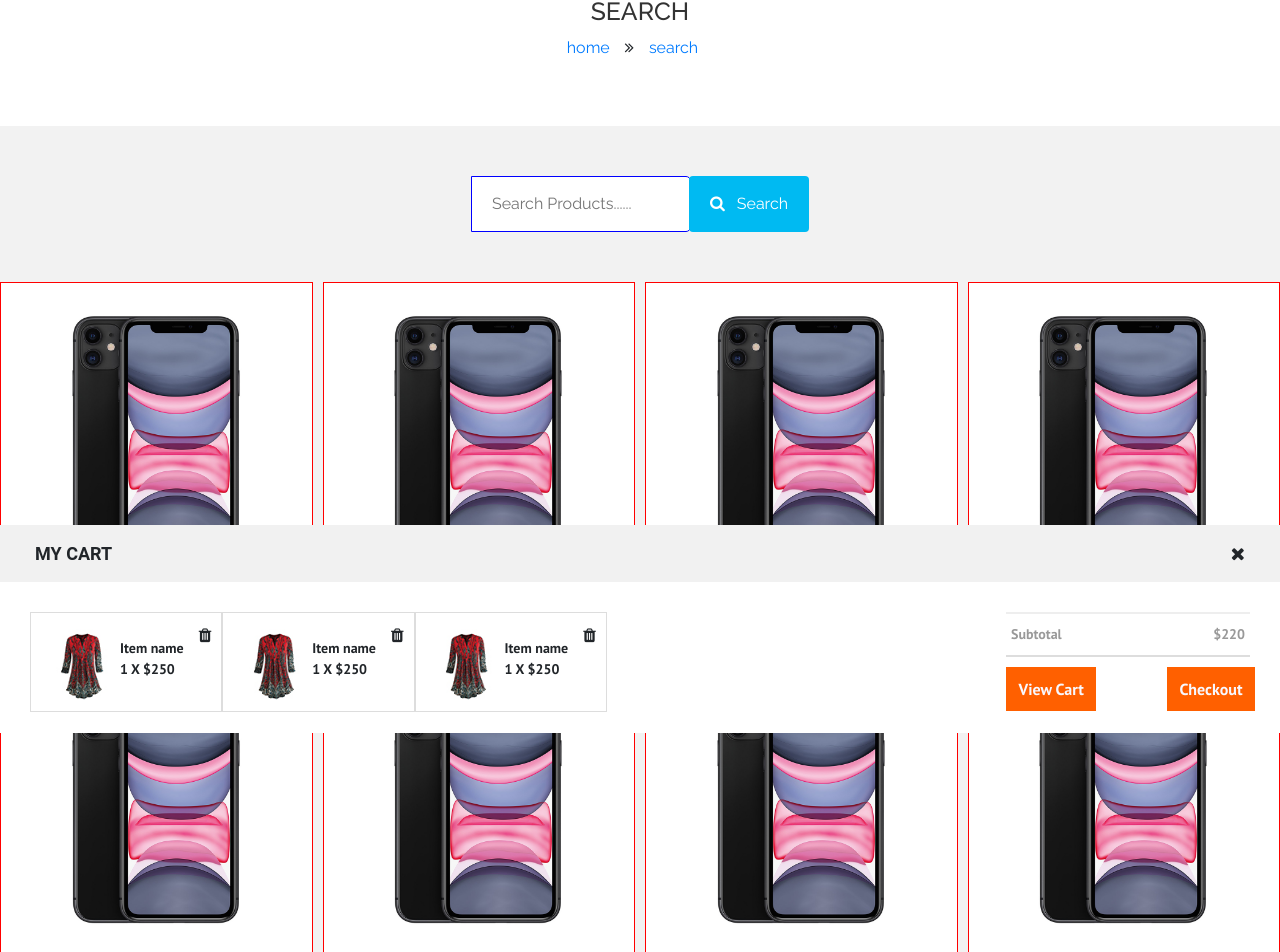
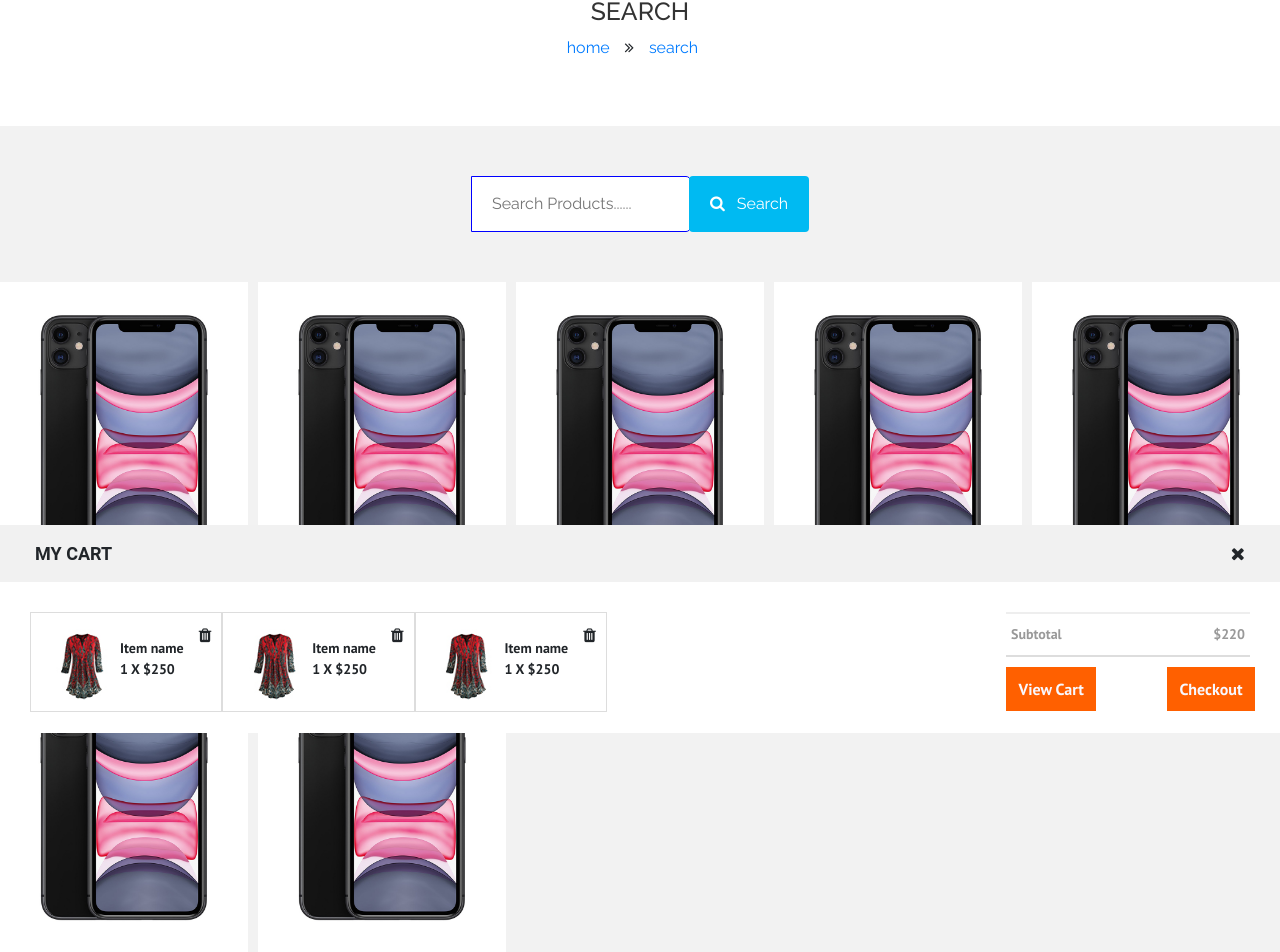
Before and after one commit to tawhidabdullah/bishwamarket, a React (Create React App) app: page /Search in a window 1280 px wide. Shown: the part 275-1227 px from the top of the page. Built offline with nearby package versions, Linux system fonts and the light colour scheme.

Commit message:
search-page mobile responsive fixed

```diff
--- /dev/null
+++ b/src/components/Search/SearchContain/SearchContain.tsx
@@ -0,0 +1,57 @@
+import React from 'react'
+import styled from "styled-components";
+const SearchContain=()=> {
+    return (
+      <Breadcrumbmain>
+        <Contain>
+          <h2>search</h2>
+          <List>
+            <li>
+              <a href="#">home</a>
+            </li>
+            <li>
+              <i className="fa fa-angle-double-right"></i>
+            </li>
+            <li>
+              <a href="#">search</a>
+            </li>
+          </List>
+        </Contain>
+      </Breadcrumbmain>
+    );
+}
+
+
+export default SearchContain;
+
+const Breadcrumbmain = styled.div`
+  padding: 50px 0px;
+  display: flex;
+  justify-content: center;
+  align-items: center;
+  background-color: #fff;
+`;
+
+const Contain = styled.div`
+  display: flex;
+  justify-content: center;
+  align-items: center;
+  flex-direction: column;
+
+  & h2 {
+    color: #333;
+    text-transform: uppercase;
+    margin-bottom: 10px;
+    font-size: calc(20px + (28 - 20) * ((100vw - 320px) / (1920 - 320)));
+  }
+`;
+
+const List = styled.ul`
+  display: flex;
+  justify-content: center;
+  align-items: center;
+  & li {
+    list-style-type: none;
+    margin-right: 15px;
+  }
+`;
--- /dev/null
+++ b/src/components/Search/SearchContain/index.tsx
@@ -0,0 +1 @@
+export {default as SearchContain} from "./SearchContain"
--- /dev/null
+++ b/src/components/Search/SearchField/SearchField.tsx
@@ -0,0 +1,54 @@
+import React from 'react'
+import styled from "styled-components"
+const SearchField = () => {
+  return (
+    <InputBox>
+      <input
+        type="text"
+        aria-label="Amount (to the nearest dollar)"
+        placeholder="Search Products......"
+      />
+
+      <button className="btn btn-normal">
+        <i className="fa fa-search"></i>Search
+      </button>
+    </InputBox>
+  );
+};
+
+
+export default SearchField;
+
+//input box
+
+
+const InputBox = styled.div`
+  padding: 50px 0px;
+  display: flex;
+  justify-content: center;
+  align-items: center;
+
+  & input {
+    border-radius: 0 5px 5px 0;
+    padding: 15px 20px;
+    font-size: 1rem;
+    line-height: 1.5;
+    color: #495057;
+    background-color: #fff;
+
+    border: 1px solid blue;
+    outline: none;
+  }
+
+  & button {
+    padding: 15px 20px;
+    margin-left: -2px;
+    width:fit-content;
+    background-color: #00baf2;
+    outline:none;
+    color:#fff;
+   & i{
+     padding-right:12px;
+ }
+  }
+`;
--- /dev/null
+++ b/src/components/Search/SearchField/index.tsx
@@ -0,0 +1,2 @@
+
+export { default as SearchField } from "./SearchField";
--- a/src/components/Slider/MainSlider/MainSlider.tsx
+++ b/src/components/Slider/MainSlider/MainSlider.tsx
@@ -24,13 +24,13 @@
       <Layout customStyles={customStyles}>
         <MainContent customStyles={customStyles}>
           <Slider {...settings}>
-            <ProductsByCategory />
-            <ProductsByCategory />
-            <ProductsByCategory />
-            <ProductsByCategory />
-            <ProductsByCategory />
-            <ProductsByCategory />
-            <ProductsByCategory />
+            <ProductsByCategory customStyles={customStyles} />
+            <ProductsByCategory customStyles={customStyles} />
+            <ProductsByCategory customStyles={customStyles} />
+            <ProductsByCategory customStyles={customStyles} />
+            <ProductsByCategory customStyles={customStyles} />
+            <ProductsByCategory customStyles={customStyles} />
+            <ProductsByCategory customStyles={customStyles} />
           </Slider>
         </MainContent>
       </Layout>
--- a/src/components/Slider/ProductsByCategory/ProductsByCategory.tsx
+++ b/src/components/Slider/ProductsByCategory/ProductsByCategory.tsx
@@ -15,7 +15,12 @@
   toggleQuickviewDrawer,
 } from "../../../redux/global/global.actions";
 
-const ProductsByCategory = ({ toggleCartDrawer, toggleQuickviewDrawer }) => {
+const ProductsByCategory = ({
+  toggleCartDrawer,
+  toggleQuickviewDrawer,
+
+  customStyles,
+}) => {
   return (
     <ProductBox>
       <ProductImgbox>
@@ -70,10 +75,10 @@
           <Price>$ 24.05</Price>
         </DetailRight>
       </ProductDetail>
-      {/* <NewLevel>
+      <NewLevel customStyles={customStyles}>
         <div>new</div>
       </NewLevel>
-      <OnSale>on sale</OnSale> */}
+      <OnSale customStyles={customStyles}>on sale</OnSale>
     </ProductBox>
   );
 };
@@ -118,7 +123,7 @@
   justify-content: space-around;
 
    width:100%;
-   background-color:#f2f2f2;
+
 `;
 
 const ProductBox = styled.div`
@@ -130,7 +135,7 @@
   position: relative;
   overflow: hidden;
   background-color: #fff;
-  border:1px solid red;
+
 
   &:hover ${ProductIconContainer} {
     transform: translateX(0%);
@@ -175,6 +180,8 @@
   right: 0;
   padding: 0 6px;
   font-size: calc(10px + (12 - 10) * ((100vw - 320px) / (1920 - 320)));
+  visibility: ${(props) =>
+    props.customStyles ? props.customStyles.Levelvisibility : ""};
 `;
 
 const NewLevel = styled.div`
@@ -184,6 +191,8 @@
   padding: 5px;
   font-weight: 600;
   letter-spacing: 1px;
+  visibility: ${(props) =>
+    props.customStyles ? props.customStyles.Levelvisibility : ""};
 
   &::before {
     width: 0;
--- /dev/null
+++ b/src/containers/Search/SearchContainer.tsx
@@ -0,0 +1,73 @@
+import React from 'react'
+import styled from "styled-components"
+import { SearchContain } from "../../components/Search/SearchContain/";
+import { SearchField } from "../../components/Search/SearchField";
+import { ProductsByCategory } from "../../components/Slider/ProductsByCategory";
+ const SearchContainer = () => {
+   return (
+     <Section>
+       <SearchContain />
+       <SearchField />
+
+       <Main>
+         <ProductsByCategory
+           customStyles={{
+             productBackgroundColor: "fff",
+             Levelvisibility: "hidden",
+           }}
+         />
+         <ProductsByCategory
+           customStyles={{
+             productBackgroundColor: "fff",
+             Levelvisibility: "hidden",
+           }}
+         />
+         <ProductsByCategory
+           customStyles={{
+             productBackgroundColor: "fff",
+             Levelvisibility: "hidden",
+           }}
+         />
+         <ProductsByCategory
+           customStyles={{
+             productBackgroundColor: "fff",
+             Levelvisibility: "hidden",
+           }}
+         />
+         <ProductsByCategory
+           customStyles={{
+             productBackgroundColor: "fff",
+             Levelvisibility: "hidden",
+           }}
+         />
+
+         <ProductsByCategory
+           customStyles={{
+             productBackgroundColor: "fff",
+             Levelvisibility: "hidden",
+           }}
+         />
+         <ProductsByCategory
+           customStyles={{
+             productBackgroundColor: "fff",
+             Levelvisibility: "hidden",
+           }}
+         />
+       </Main>
+     </Section>
+   );
+ };
+
+
+export default SearchContainer;
+
+const Main = styled.div`
+  display: grid;
+  grid-template-columns: repeat(5, 1fr);
+  grid-auto-rows: minmax(240, auto);
+  grid-gap: 10px;
+  max-width: 1400px;
+  margin: 0 auto;
+`;
+
+const Section = styled.div``;
--- /dev/null
+++ b/src/containers/Search/index.tsx
@@ -0,0 +1 @@
+export { default as SearchContainer } from "./SearchContainer";
--- a/src/containers/Slider/ProductByCategory/ProductByCategory.tsx
+++ b/src/containers/Slider/ProductByCategory/ProductByCategory.tsx
@@ -59,9 +59,14 @@
       <MainSlider
         responsive={responsive}
         ProductsByCategory={ProductsByCategory}
-        customStyles={{}}
+        customStyles={{
+          productBackgroundColor: "f2f2f2",
+          Levelvisibility: "visible",
+        }}
       />
     </Section>
+
+    //level &&
   );
 };
 export default ProductByCategory;
--- a/src/containers/Slider/SpecilaProductSlider/SpecilaProductSlider.tsx
+++ b/src/containers/Slider/SpecilaProductSlider/SpecilaProductSlider.tsx
@@ -69,7 +69,8 @@
          responsive={responsive}
          ProductsByCategory={ProductsByCategory}
          customStyles={{
-
+           productBackgroundColor: "f2f2f2",
+           Levelvisibility: "visible",
          }}
        />
      </Section>
--- a/src/pages/Search/Search.tsx
+++ b/src/pages/Search/Search.tsx
@@ -1,139 +1,9 @@
-import React from 'react'
-import styled from "styled-components"
-import { ProductsByCategory } from "../../components/Slider/ProductsByCategory/";
-const Search=()=> {
-    return (
-      <Section>
-         <Breadcrumbmain>
-           <Contain>
-             <h2>search</h2>
-             <List>
-               <li>
-                 <a href="#">home</a>
-              </li>
-               <li>
-              <i className="fa fa-angle-double-right"></i>
-               </li>
-              <li>
-                 <a href="#">search</a>
-               </li>
-             </List>
-           </Contain>
-        </Breadcrumbmain>
+import React from "react";
+import styled from "styled-components";
+import { SearchContainer } from "../../containers/Search";
 
-      <InputBox>
-        <input
-          type="text"
-
-          aria-label="Amount (to the nearest dollar)"
-          placeholder="Search Products......"
-        />
-
-          <button className="btn btn-normal">
-           <i className="fa fa-search"></i>Search
-          </button>
-
-      </InputBox>
-      <Main>
-        <ProductsByCategory  />
-        <ProductsByCategory />
-        <ProductsByCategory />
-        <ProductsByCategory />
-        <ProductsByCategory />
-        <ProductsByCategory />
-        <ProductsByCategory />
-        <ProductsByCategory />
-        <ProductsByCategory />
-        <ProductsByCategory />
-        <ProductsByCategory />
-        <ProductsByCategory />
-        <ProductsByCategory />
-        <ProductsByCategory />
-        <ProductsByCategory />
-        <ProductsByCategory />
-      </Main>
-
-      </Section>
-    );
-}
-
+const Search = () => {
+  return <SearchContainer />;
+};
 
 export default Search;
-
-
-const Main =styled.div`
-display:grid;
-grid-template-columns:repeat(4,1fr);
-grid-auto-rows:minmax(240,auto);
-grid-gap:10px;
-justify-content:center;
-`;
-
-const Breadcrumbmain=styled.div`
-padding:50px 0px;
-display:flex;
-justify-content:center;
-align-items:center;
-background-color:#fff;
-`;
-
-const Contain = styled.div`
-  display: flex;
-  justify-content: center;
-  align-items: center;
-  flex-direction: column;
-
-  & h2 {
-    color: #333;
-    text-transform: uppercase;
-    margin-bottom: 10px;
-    font-size: calc(20px + (28 - 20) * ((100vw - 320px) / (1920 - 320)));
-  }
-`;
-
-const List = styled.ul`
-  display: flex;
-  justify-content: center;
-  align-items: center;
-  & li {
-    list-style-type: none;
-    margin-right: 15px;
-  }
-`;
-
-
-//input box
-
-
-const InputBox = styled.div`
-  padding: 50px 0px;
-  display: flex;
-  justify-content: center;
-  align-items: center;
-
-  & input {
-    border-radius: 0 5px 5px 0;
-    padding: 15px 20px;
-    font-size: 1rem;
-    line-height: 1.5;
-    color: #495057;
-    background-color: #fff;
-
-    border: 1px solid blue;
-    outline: none;
-  }
-
-  & button {
-    padding: 15px 20px;
-    margin-left: -2px;
-    width:fit-content;
-    background-color: #00baf2;
-    outline:none;
-    color:#fff;
-   & i{
-     padding-right:12px;
- }
-  }
-`;
-
-const Section=styled.div``;
```
